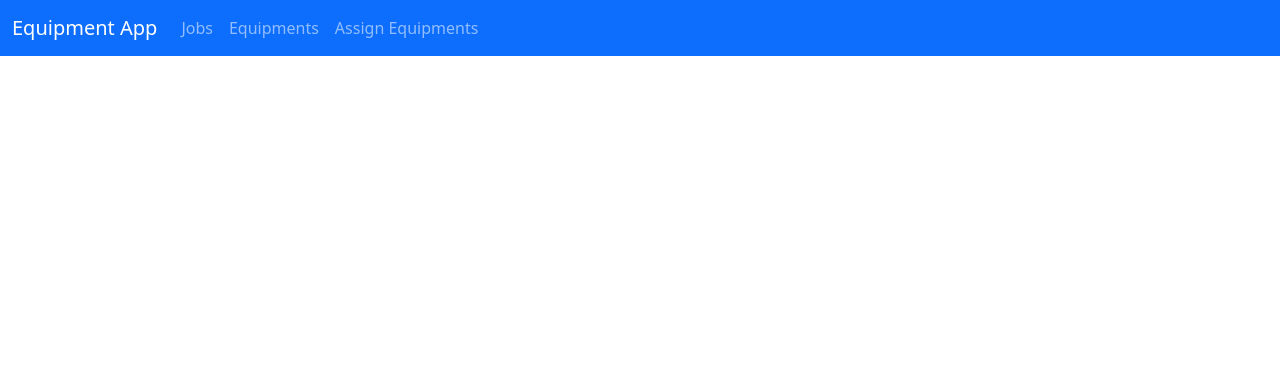
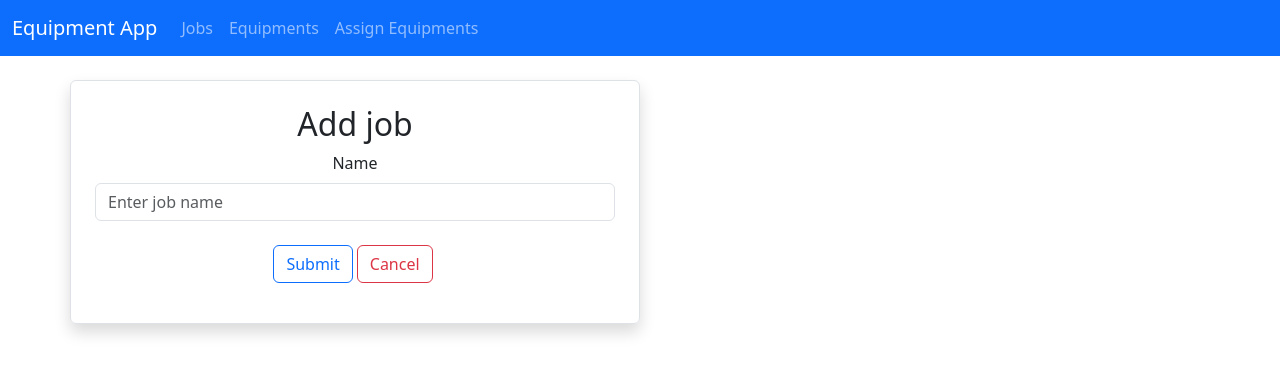
Before and after one commit to ivanreyess/equipment-app, a React (Create React App) app in the folder front-end/: page /editJob/1 in a window 1280 px wide. Shown: the top 374 px of the page. Built offline with nearby package versions, Linux system fonts and the light colour scheme; no server answers.

Commit message:
:sparkles: editing job name

```diff
--- a/front-end/src/App.js
+++ b/front-end/src/App.js
@@ -8,6 +8,7 @@ import Equipment from './pages/Equipment';
 import AddEquipment from './equipments/AddEquipment';
 import AddEquipmentToJob from './jobs/AddEquipmentToJob';
 import EditEquipment from './equipments/EditEquipment';
+import EditJob from './jobs/EditJob';
 
 function App() {
   return (
@@ -21,6 +22,7 @@ function App() {
         <Route exact path='/equipments' element={<Equipment/>}/>
         <Route exact path='/addEquipmentToJob' element={<AddEquipmentToJob/>}/>
         <Route exact path='/editEquipment/:id' element={<EditEquipment/>}/>
+        <Route exact path='/editJob/:id' element={<EditJob/>}/>
       </Routes>
       </Router>
 
--- a/front-end/src/jobs/EditJob.js
+++ b/front-end/src/jobs/EditJob.js
@@ -0,0 +1,65 @@
+import axios from 'axios';
+import React, { useEffect, useState } from 'react'
+import { Link, useNavigate, useParams } from 'react-router-dom';
+
+export default function EditJob() {
+
+    let navigate = useNavigate();
+
+    const {id} = useParams();
+
+
+    const [job, setJob] = useState({
+        name: ""
+    });
+
+
+    const { name } = job;
+
+    useEffect(() => {
+        loadJob();
+    }, []);
+
+
+    const loadJob = async () => {
+        const result = await axios.get(`http://localhost:8081/api/v1/jobs/${id}`);
+        setJob(result.data);
+    }
+
+
+    const onInputChange = (e) => {
+
+        setJob({ ...job, [e.target.name]: e.target.value })
+    };
+
+    const onSubmit = async (e) => {
+        e.preventDefault();
+        await axios.put(`http://localhost:8081/api/v1/jobs/${id}`, job);
+        navigate("/jobs")
+    };
+
+    return (
+
+        <div className='container'>
+            <br />
+            <br />
+            <br />
+            <div className='row'>
+                <div className='col-md-6 offset-md3 border rounded p-4 mt-2 shadow'>
+                    <h2>Add job</h2>
+                    <form onSubmit={(e) => onSubmit(e)}>
+                        <div className='mb-3'>
+                            <label htmlFor='Name' className='form-label'>
+                                Name
+                            </label>
+                            <input type={'text'} className='form-control' placeholder='Enter job name' name='name' value={name} onChange={(e) => onInputChange(e)}></input>
+                            <br />
+                            <button type='submit' className='btn btn-outline-primary me-1'>Submit</button>
+                            <Link className='btn btn-outline-danger me-1' to="/jobs">Cancel</Link >
+                        </div>
+                    </form>
+                </div>
+            </div>
+        </div>
+    )
+}
--- a/front-end/src/pages/Equipment.js
+++ b/front-end/src/pages/Equipment.js
@@ -54,7 +54,6 @@ export default function Equipment() {
                                             <td>{equipment.equipmentStatus}</td>
                                             <td>{equipment.job?.name}</td>
                                             <td>
-                                                <button className='btn btn-primary mx-2'>View</button>
                                                 <Link className='btn btn-outline-primary mx-2' to={`/editEquipment/${equipment.id}`}>Edit</Link>
                                             </td>
                                         </tr>
--- a/front-end/src/pages/Job.js
+++ b/front-end/src/pages/Job.js
@@ -52,7 +52,7 @@ export default function Job() {
                                     <td>{
                                         job.equipment.map((eq) => eq.name + ', ')}</td>
                                     <td>
-                                        <button className='btn btn-outline-primary mx-2'>Edit</button>
+                                        <Link className='btn btn-outline-primary mx-2' to={`/editJob/${job.id}`}>Edit</Link>
                                     </td>
                                 </tr>
                             ))
```
Also changed, not shown: front-end/src/equipments/ViewEquipment.js (deleted), front-end/src/jobs/ViewJob.js (deleted), 1 other file (tests, documents, lock files or other folders).
